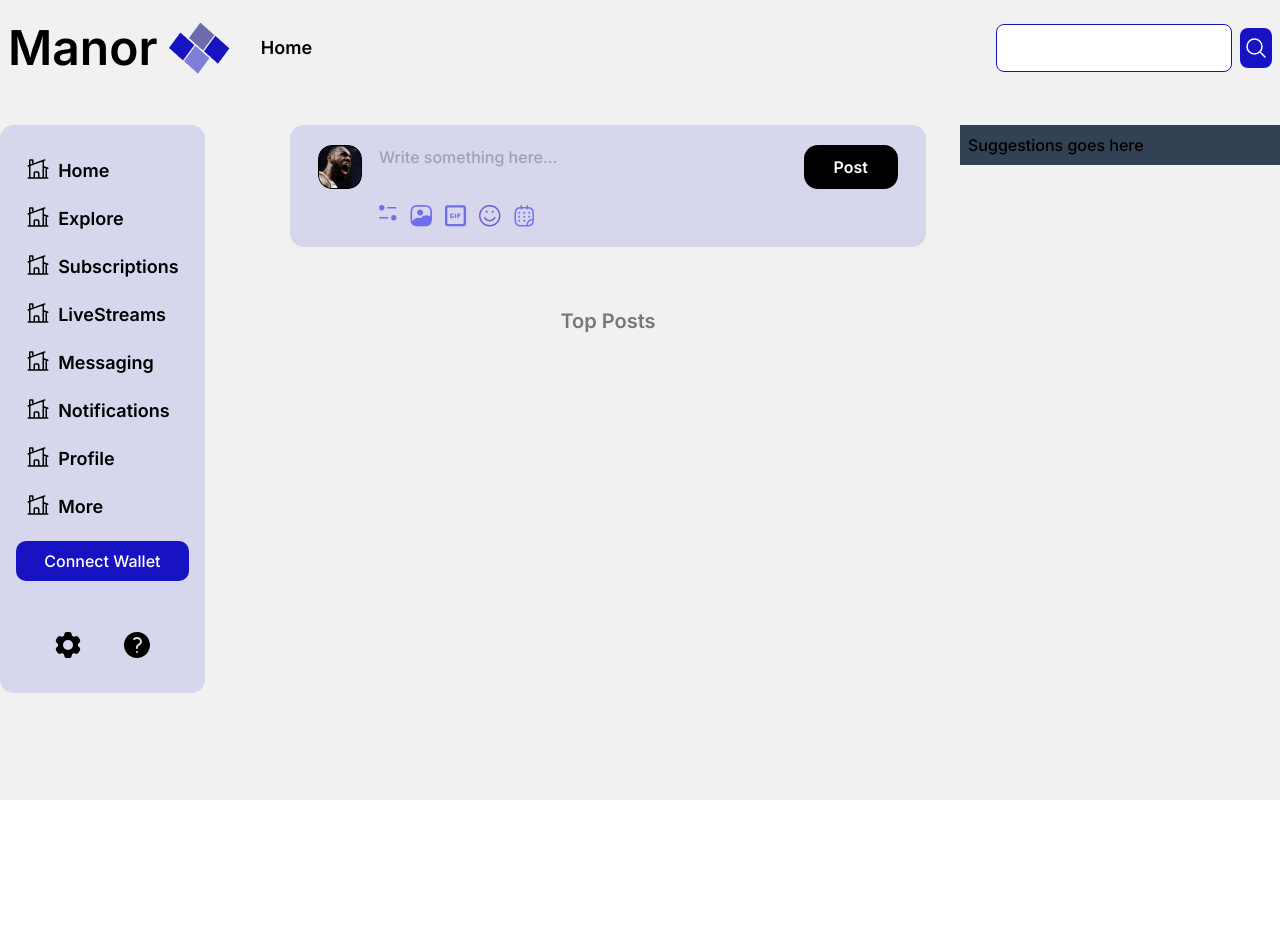
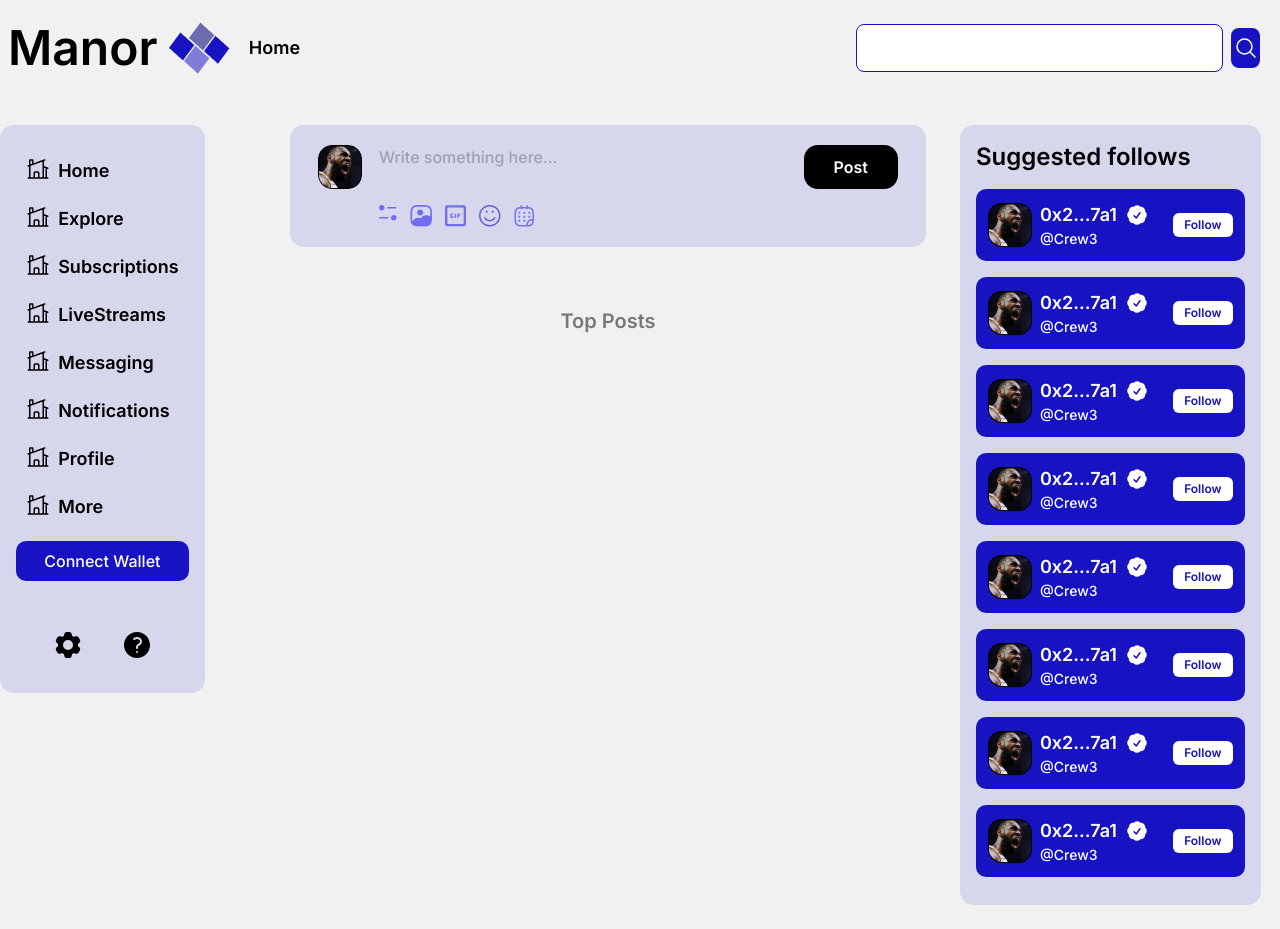
Before and after one commit to Team-Manor/Manor-Main, a React (Vite) app: page / in a window 1280 px wide. Before the commit the page ends 800 px from the top, so only its background shows below. Built offline with nearby package versions, Linux system fonts and the light colour scheme.

Commit message:
added suggestions

```diff
--- a/src/Components/Sidebar/index.jsx
+++ b/src/Components/Sidebar/index.jsx
@@ -3,10 +3,14 @@ import {
   Cog6ToothIcon,
   QuestionMarkCircleIcon,
 } from "@heroicons/react/24/solid";
-import React from "react";
+import React, { useEffect } from "react";
 import { Link } from "react-router-dom";
 
 function SideBar() {
+  useEffect(() => {
+    document.body.style.overflowX = "clip";
+  }, []);
+
   const links = [
     { text: "Home", icon: HomeModernIcon },
     { text: "Explore", icon: HomeModernIcon },
--- a/src/Components/Suggestions/index.jsx
+++ b/src/Components/Suggestions/index.jsx
@@ -1,11 +1,40 @@
+import { CheckBadgeIcon } from "@heroicons/react/24/solid";
 import React from "react";
-import { Link } from "react-router-dom";
+import Lebron from "../../assets/lebron.png";
 
 function Suggestions() {
+  const follows = [
+    { address: "0x2...7a1", name: "Crew3", profile: Lebron },
+    { address: "0x2...7a1", name: "Crew3", profile: Lebron },
+    { address: "0x2...7a1", name: "Crew3", profile: Lebron },
+    { address: "0x2...7a1", name: "Crew3", profile: Lebron },
+    { address: "0x2...7a1", name: "Crew3", profile: Lebron },
+    { address: "0x2...7a1", name: "Crew3", profile: Lebron },
+    { address: "0x2...7a1", name: "Crew3", profile: Lebron },
+    { address: "0x2...7a1", name: "Crew3", profile: Lebron },
+  ];
+
   return (
     <>
-      <div className="sm:flex flex-col items-center xl:items-start p-2 h-[50%] bg-slate-700">
-        Suggestions goes here
+      <div className="px-4 w-[94%] py-3 mb-6 rounded-[14px] h-full bg-lilac">
+        <h3 className="mb-4 mt-1">Suggested follows</h3>
+        <div>
+          {follows.map((follow, i) => (
+            <div className="bg-deepBlue flex items-center mb-4 rounded-[10px] p-3">
+              <img src={follow.profile} height={44} alt="profile picture" />
+              <div className="mx-2 text-white">
+                <div className="flex items-center">
+                  <p>{follow.address}</p>
+                  <CheckBadgeIcon className="h-6 mx-2" />
+                </div>
+                <p className="text-sm font-medium">@{follow.name}</p>
+              </div>
+              <button className="bg-white text-deepBlue ml-2 font-semibold rounded-md text-xs w-16 h-6">
+                Follow
+              </button>
+            </div>
+          ))}
+        </div>
       </div>
     </>
   );
--- a/src/Components/Topbar/index.jsx
+++ b/src/Components/Topbar/index.jsx
@@ -10,12 +10,12 @@ function Topbar() {
           <p className="text-5xl mr-3">Manor</p>
           <img src={Logo} alt="logo" />
         </div>
-        <div className="min-w-[80%] flex justify-between items-center">
+        <div className="min-w-[80%] flex justify-between items-center mr-3">
           <p className="text-primary">Home</p>
-          <div className="flex items-center">
+          <div className="flex items-center min-w-[40%]">
             <input
               type="text"
-              className="focus-visible:outline-0 border rounded-lg h-12 border-deepBlue"
+              className="focus-visible:outline-0 border w-full px-3 rounded-lg h-12 border-deepBlue"
             />
             <div className="bg-deepBlue h-10 rounded-lg justify-center ml-2 w-8 flex items-center">
               <MagnifyingGlassIcon className="text-white h-6" />
--- a/src/index.css
+++ b/src/index.css
@@ -15,6 +15,9 @@
   a {
     @apply font-semibold text-lg no-underline;
   }
+  h3 {
+    @apply font-semibold text-2xl;
+  }
 }
 
 @layer components {
```
